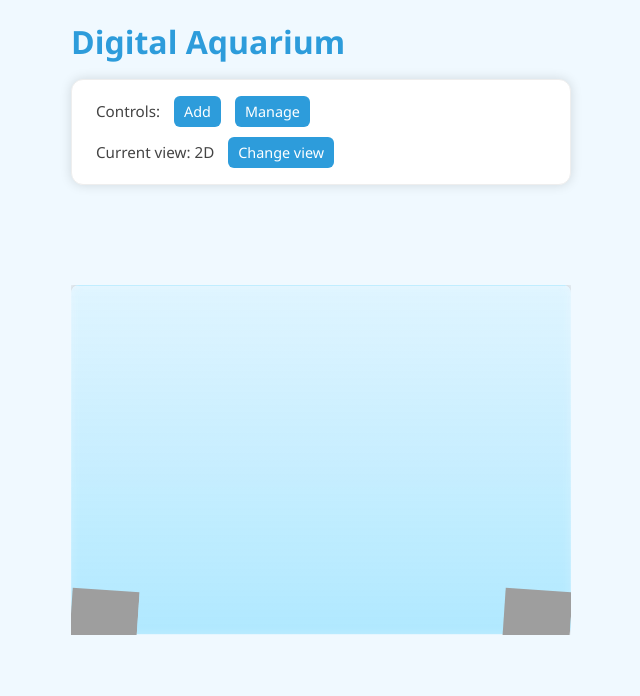
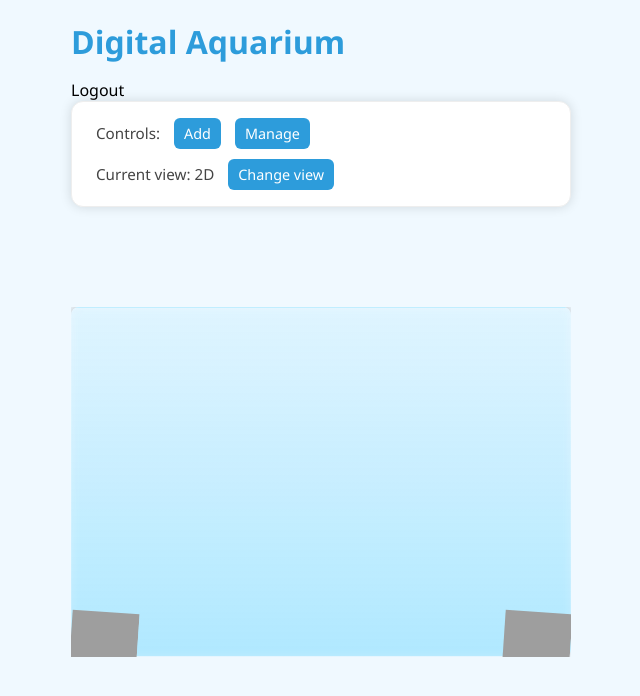
Before and after one commit to surajmaity1/digital-aquarium, a plain HTML site: page frontend/aquarium/index.html in a window 1280 px wide. Shown: the whole page, without its empty margins (319-959 px from the left). Drawn offline with Linux system fonts and the light colour scheme; no server answers; grey boxes are pictures that could not be loaded.

Commit message:
add logout functionality

```diff
--- a/frontend/aquarium/index.html
+++ b/frontend/aquarium/index.html
@@ -12,7 +12,10 @@
 <body>
 
     <div class="aquarium-main">
-        <h1>Digital Aquarium</h1>
+        <nav>
+            <h1>Digital Aquarium</h1>
+            <p class="logout-cta" onclick="logoutUser()">Logout</p>
+        </nav>
 
         <div id="controls">
             <p>Controls:
@@ -22,14 +25,6 @@
             <p>Current view: <span id="view-type">2D</span>
                 <button onClick="makeContainer3D()">Change view</button>
             </p>
-        </div>
-
-        <!-- Modal container -->
-        <div id="modal" class="modal hidden">
-            <div class="modal-content">
-                <span class="close" onclick="closeModal()">&times;</span>
-                <div id="modal-body"></div>
-            </div>
         </div>
 
         <div class="container">
@@ -50,6 +45,14 @@
         </div>
     </div>
 
+    <!-- Modal container -->
+    <div id="modal" class="modal hidden">
+        <div class="modal-content">
+            <span class="close" onclick="closeModal()">&times;</span>
+            <div id="modal-body"></div>
+        </div>
+    </div>
+
     <div class="unauthorized-overlay">
         <div class="unauthorized-modal">
             <div class="message-box">
--- a/frontend/aquarium/script.js
+++ b/frontend/aquarium/script.js
@@ -23,6 +23,22 @@ function showLoginRequired() {
   document.querySelector('.aquarium-main').classList.add('dimmed');
 }
 
+async function logoutUser() {
+  try {
+    const response = await fetch('/api/auth/logout', {
+      method: 'GET',
+      headers: { 'Content-Type': 'application/json' }
+    });
+
+    const state = await response.json();
+
+    if (state?.success) {
+      window.location.pathname = '/';
+    }
+  } catch (e) {
+    alert("Something went wrong while logging out.");
+  }
+}
 
 function makeContainer3D() {
   if (currentView === "2D") {
```
